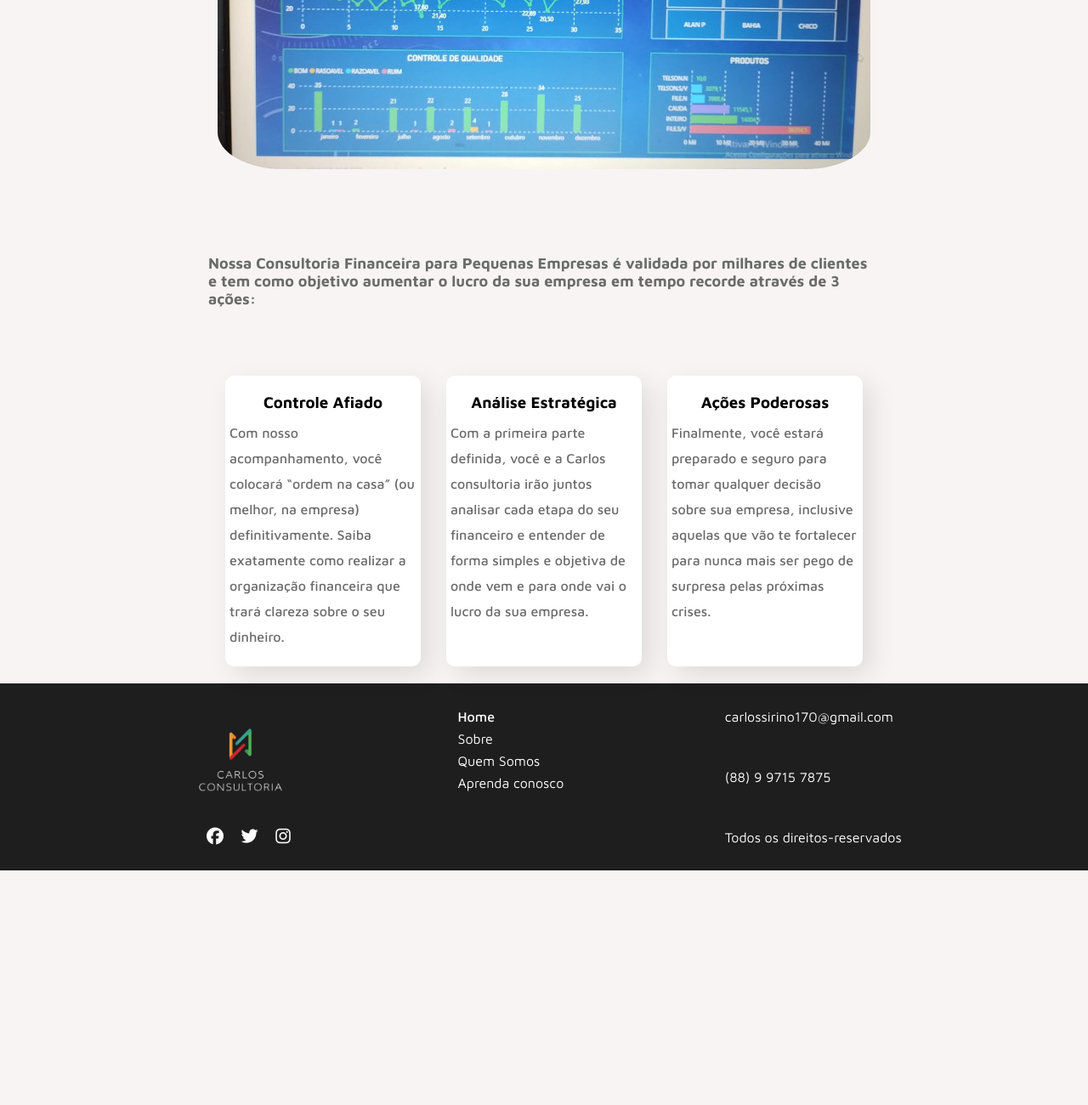
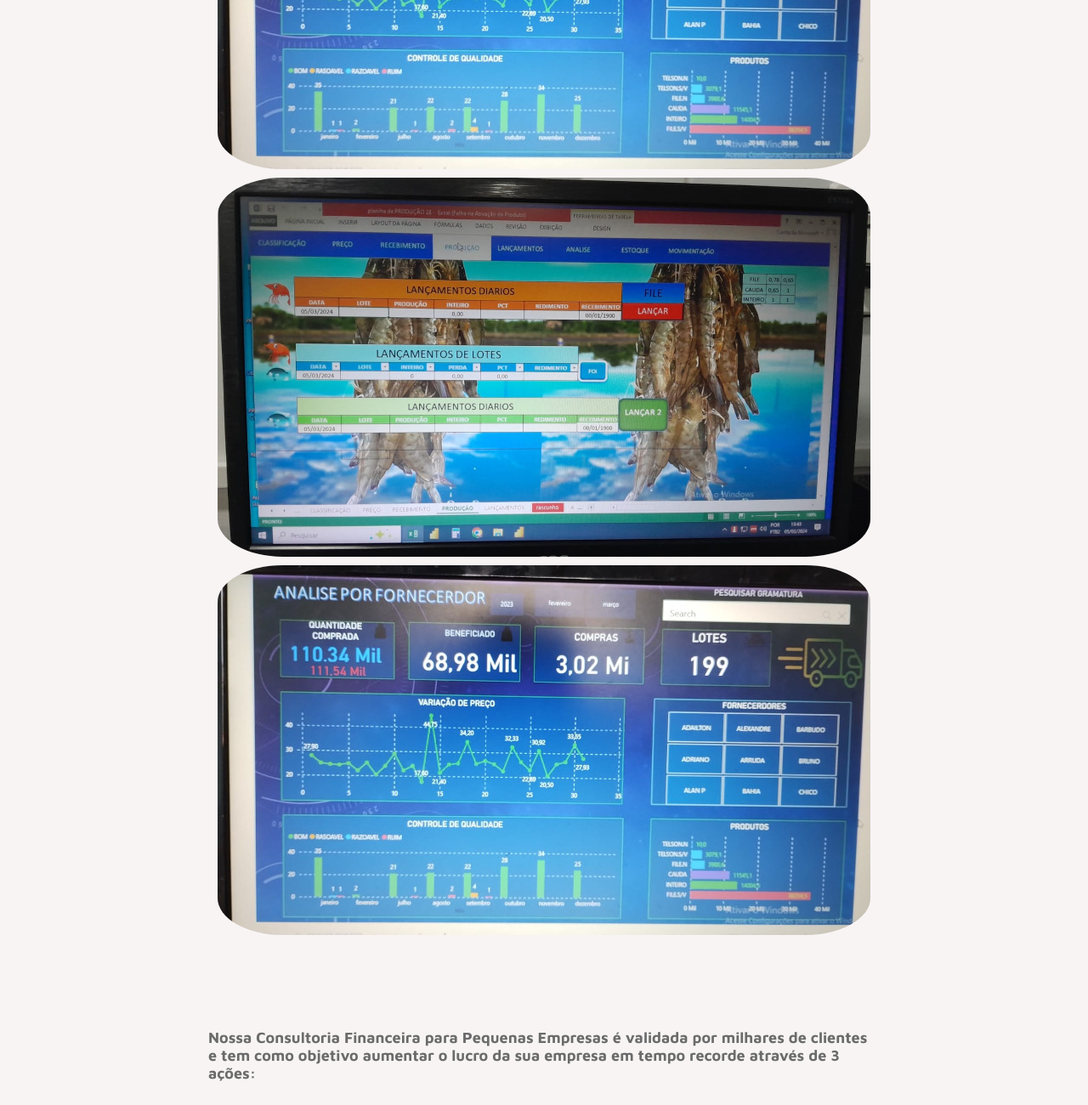
Before and after one commit to AlanPedroD/consultoria, a plain HTML site: page index.html in a window 1280 px wide. Shown: the part 1302-2602 px from the top of the page at 85% size. Before the commit the page ends 2326 px from the top, so only its background shows below. Drawn offline with nearby package versions, Linux system fonts and the light colour scheme.

Commit message:
novas alteracoes realizadas

```diff
--- a/estilos/alan.style.css
+++ b/estilos/alan.style.css
@@ -216,7 +216,9 @@ input[type="checkbox"] {
   gap: 30px;
 }
 
-
+.container-grafico{
+  margin-bottom: 10px;
+}
 
 .container-photo-fundadores{
   /* max-width: 280px; */
--- a/index.html
+++ b/index.html
@@ -88,6 +88,14 @@
           <img src="imagens/imagem-grafico-carlos-cortada.jpeg" alt="">
         </div>
 
+        <div class="container-grafico">
+          <img src="imagens/nova-imagem-02-grafico-cort-edit.jpg" alt="">
+        </div>
+
+        <div class="container-grafico">
+          <img src="imagens/imagem-grafico-carlos-cortada.jpeg" alt="">
+        </div>
+
     </div>
   </article>
   <div class="titulo-adocao">
```
Also changed, not shown: imagens/nova-imagem-02-grafico-cort-02.jpg (added), imagens/nova-imagem-02-grafico-cort-edit.jpg (added), 1 other file.
